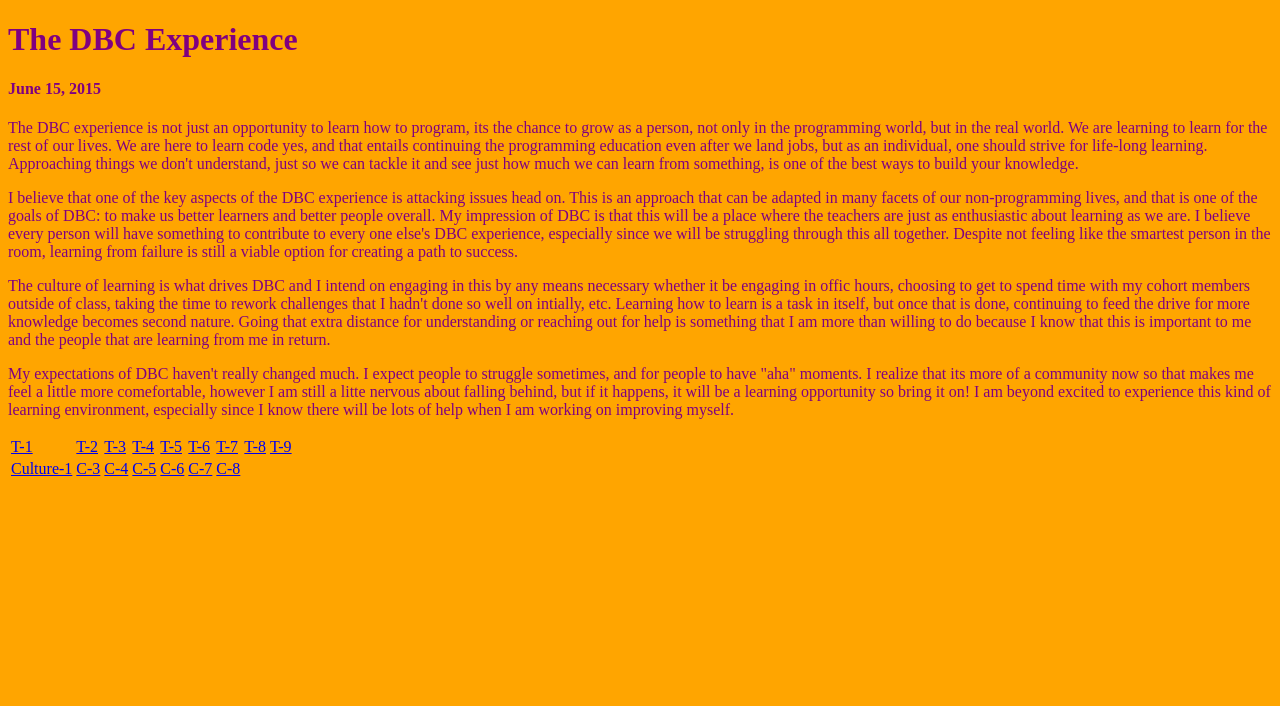
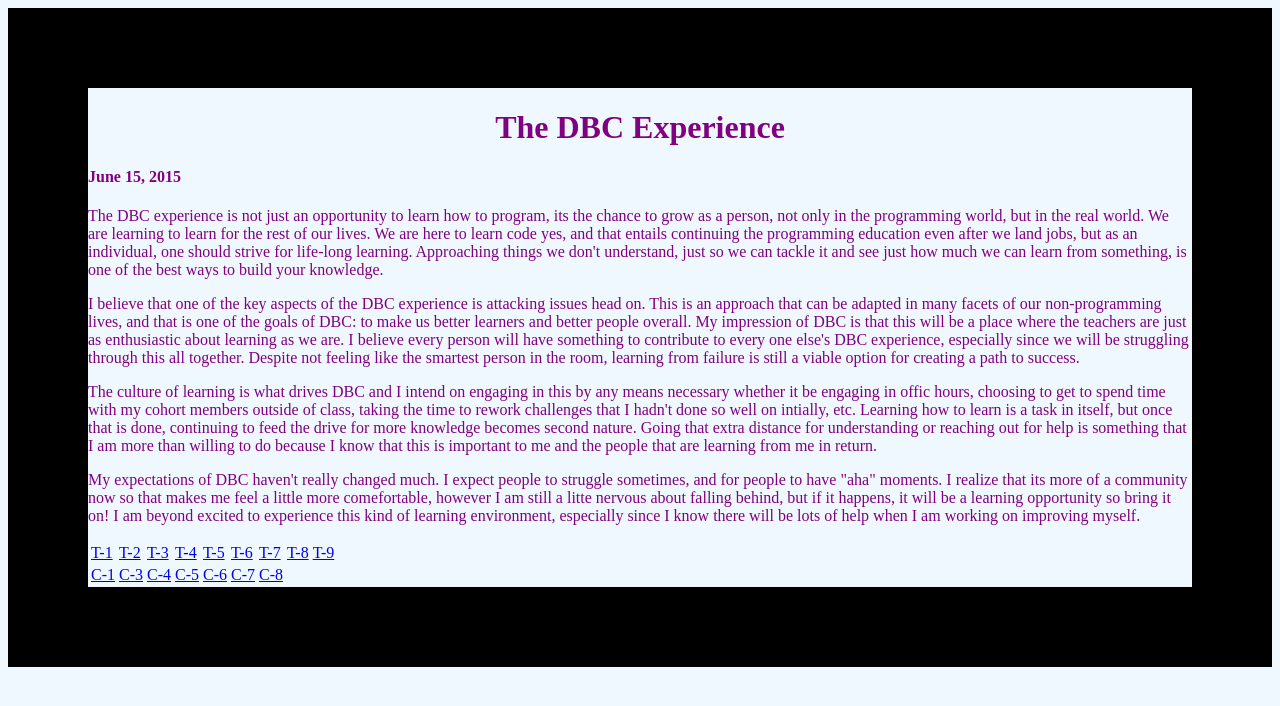
Before and after one commit to gravesal/gravesal.github.io, a plain HTML site: page blog/c1-chefs-kitchen.html in a window 1280 px wide. Drawn offline with Linux system fonts and the light colour scheme.

Commit message:
lavendar

```diff
--- a/blog/c1-chefs-kitchen.html
+++ b/blog/c1-chefs-kitchen.html
@@ -54,7 +54,7 @@
 
       <tr>
 
-        <td><a href="http://gravesal.github.io/blog/c1-chefs-kitchen.html">Culture-1</a> </td>
+        <td><a href="http://gravesal.github.io/blog/c1-chefs-kitchen.html">C-1</a> </td>
 
         <td><a href="http://gravesal.github.io/blog/c3-thinking-style.html">C-3</a> </td>
 
--- a/blog/stylesheets/default.css
+++ b/blog/stylesheets/default.css
@@ -1,11 +1,12 @@
 h1{
-    align:center;
+    text-align: center;
 }
 
 body{
-    background-color: orange;
+    background-color: #f0f8ff;
     font-family: 'Slabo 27px', serif;
     color:purple;
+    border:solid black 5em;
 }
 
 
--- a/stylesheets/default.css
+++ b/stylesheets/default.css
@@ -3,7 +3,7 @@ body header{
 }
 
 body{
-    background-color: AliceBlue;
+    background-color: #f0f8ff;
 }
 
 article, section, p{
```
